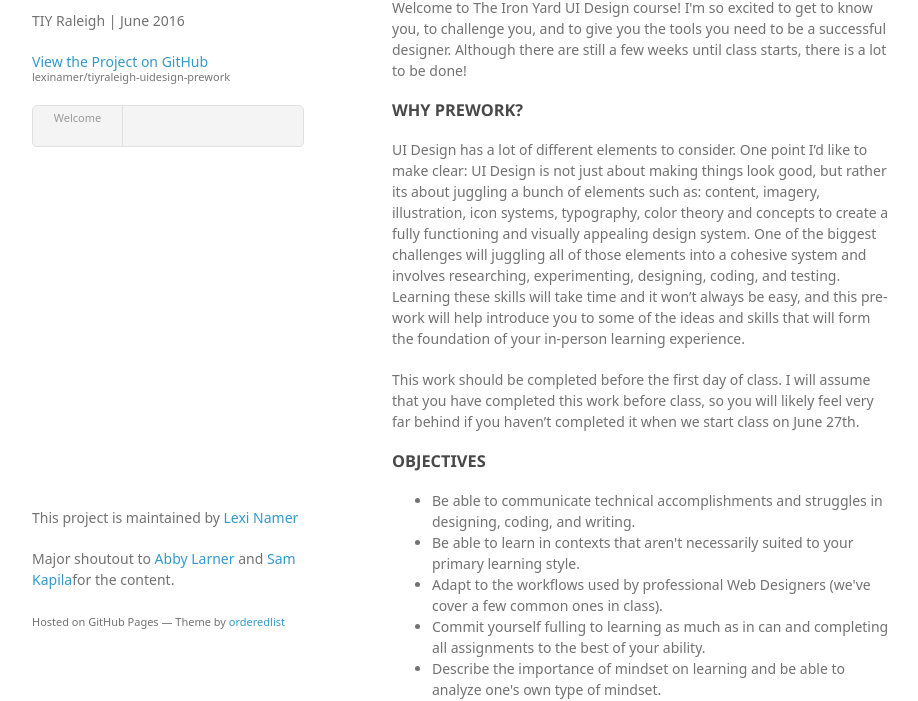
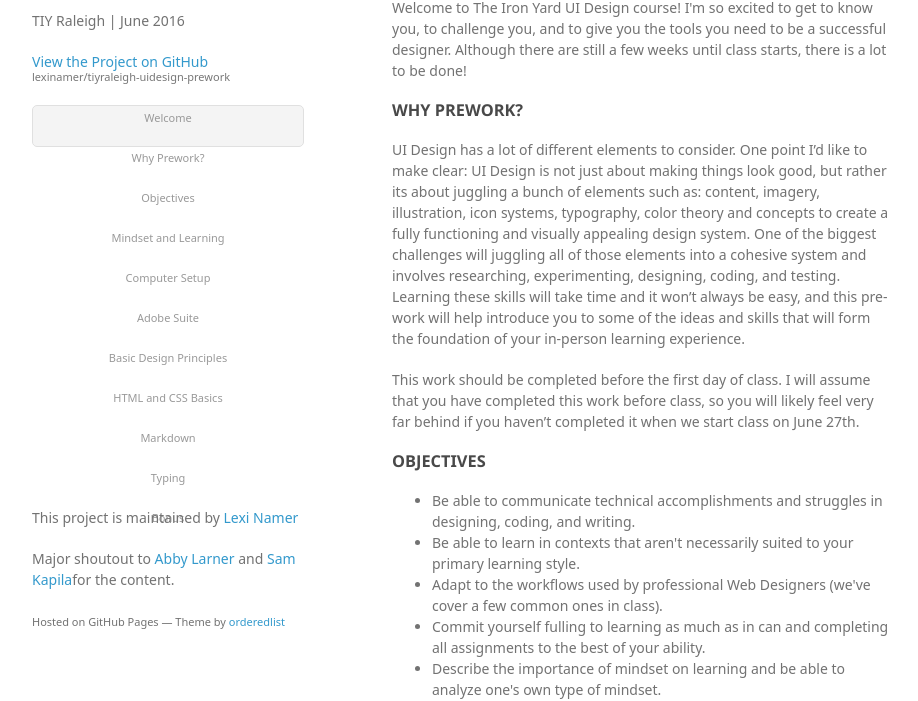
Before and after one commit to lexinamer/tiyraleigh-uidesign-prework, a plain HTML site: page index.html in a window 1280 px wide. Shown: the part 99-800 px from the top of the page, without its empty margins (178-1096 px from the left). Drawn offline with Linux system fonts and the light colour scheme; a web font is replaced by a local one.

Commit message:
Update index.html

```diff
--- a/index.html
+++ b/index.html
@@ -22,7 +22,17 @@
 
 
         <ul>
-          <li><a href="#welcome">Welcome</a></li>
+          <a href="#welcome">Welcome</a>
+          <a href="#why-prework">Why Prework?</a>
+          <a href="#objectives">Objectives</a>
+          <a href="#mindset-and-learning">Mindset and Learning</a>
+          <a href="#computer-setup">Computer Setup</a>
+          <a href="#adobe-suite">Adobe Suite</a>
+          <a href="#basic-design-principles">Basic Design Principles</a>
+          <a href="#html-and-css-basics">HTML and CSS Basics</a>
+          <a href="#markdown">Markdown</a>
+          <a href="#typing">Typing</a>
+          <a href="#bonus">Bonus</a>
         </ul>
       </header>
       <section>
```
